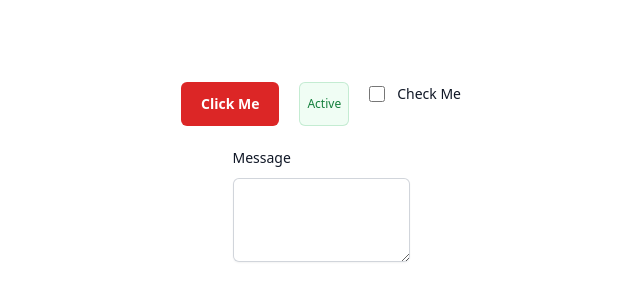
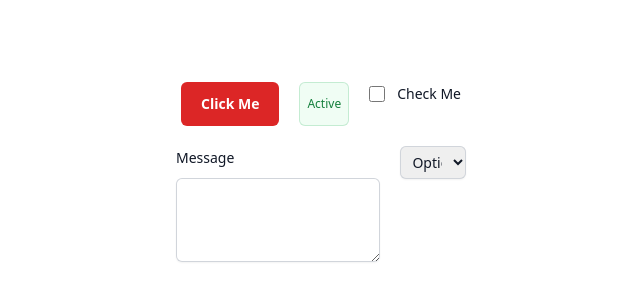
Before and after one commit to rody-huancas/components-react, a React (Vite) app: page / in a window 1280 px wide. Shown: the part 220-520 px from the top of the page, without its empty margins (319-959 px from the left). Built offline with nearby package versions, Linux system fonts and the light colour scheme.

Commit message:
Feat: Select Input

```diff
--- a/src/App.tsx
+++ b/src/App.tsx
@@ -1,6 +1,7 @@
 import { Badge } from './components/Badge'
 import { Button } from './components/Button'
 import { Checkbox } from './components/Checkbox'
+import { SelectInput } from './components/SelectInput'
 import { Textarea } from './components/Textarea'
 
 const App = () => {
@@ -18,6 +19,7 @@ const App = () => {
 
       <div className='flex gap-5'>
         <Textarea label="Message" />
+        <SelectInput options={[{key: "1", value: "Option 1"}, {key: "2", value: "Option 2"}]} />
       </div>
     </div>
   )
--- /dev/null
+++ b/src/components/SelectInput.tsx
@@ -0,0 +1,110 @@
+import React, { useEffect, useState } from 'react'
+import { twMerge } from 'tailwind-merge'
+
+interface Option {
+  key: string
+  value: string
+}
+
+interface SelectProps {
+  label?: string
+  help?: React.ReactNode
+  error?: React.ReactNode
+  required?: boolean
+  options: Option[]
+  selectedKey?: string
+  className?: string
+  wrapperClassName?: string
+  onChange?: (selectedOption: Option) => void
+  props?: React.DetailedHTMLProps<
+    React.SelectHTMLAttributes<HTMLSelectElement>,
+    HTMLSelectElement
+  >
+}
+
+const SelectInput: React.FC<SelectProps> = ({
+  label,
+  help,
+  error,
+  options,
+  required = false,
+  selectedKey,
+  className,
+  wrapperClassName,
+  onChange,
+  ...props
+}) => {
+  const [selectedOption, setSelectedOption] = useState(
+    options.find((option) => option.key === selectedKey) ?? options[0],
+  )
+
+  useEffect(() => {
+    if (!selectedKey) {
+      return
+    }
+
+    setSelectedOption(
+      options.find((option) => option.key === selectedKey) ?? options[0],
+    )
+  }, [options, selectedKey])
+
+  const id = `input-${Math.random().toString(36).substr(2, 9)}`
+
+  const handleChange = (event: React.ChangeEvent<HTMLSelectElement>) => {
+    const selectedOption = options.find(
+      (option) => option.key == event.target.value,
+    )
+
+    if (selectedOption) {
+      setSelectedOption(selectedOption)
+
+      if (onChange) {
+        onChange(selectedOption)
+      }
+    }
+  }
+
+  return (
+    <div className={twMerge('mb-4', wrapperClassName)}>
+      {label && (
+        <div className="mb-2">
+          <label
+            htmlFor={id}
+            className={twMerge(
+              'block text-sm font-medium leading-6 text-gray-900 dark:text-white',
+            )}
+          >
+            {label} {required && <span className="text-red-500">*</span>}
+          </label>
+        </div>
+      )}
+      <select
+        className={twMerge(
+          'block w-full dark:bg-white/5 rounded-md border-0 py-1.5 px-2 text-gray-900 dark:text-gray-300 shadow-sm ring-1 ring-inset ring-gray-300 dark:ring-gray-500 focus:ring-2 focus:ring-inset focus:ring-indigo-600 sm:text-sm sm:leading-6 outline-none',
+          className,
+          error &&
+            'ring-red-300 text-red-900  placeholder:text-red-300 focus:ring-red-500',
+        )}
+        value={selectedOption.key}
+        onChange={handleChange}
+        required={required}
+        {...props}
+      >
+        {options.map((option) => (
+          <option key={option.key} value={option.key}>
+            {option.value}
+          </option>
+        ))}
+      </select>
+
+      {help && (
+        <p className="text-gray-500 dark:text-gray-400 text-sm mt-2">{help}</p>
+      )}
+      {error && (
+        <p className="text-red-600 dark:text-red-500 text-sm mt-2">{error}</p>
+      )}
+    </div>
+  )
+}
+
+export { SelectInput }
```
